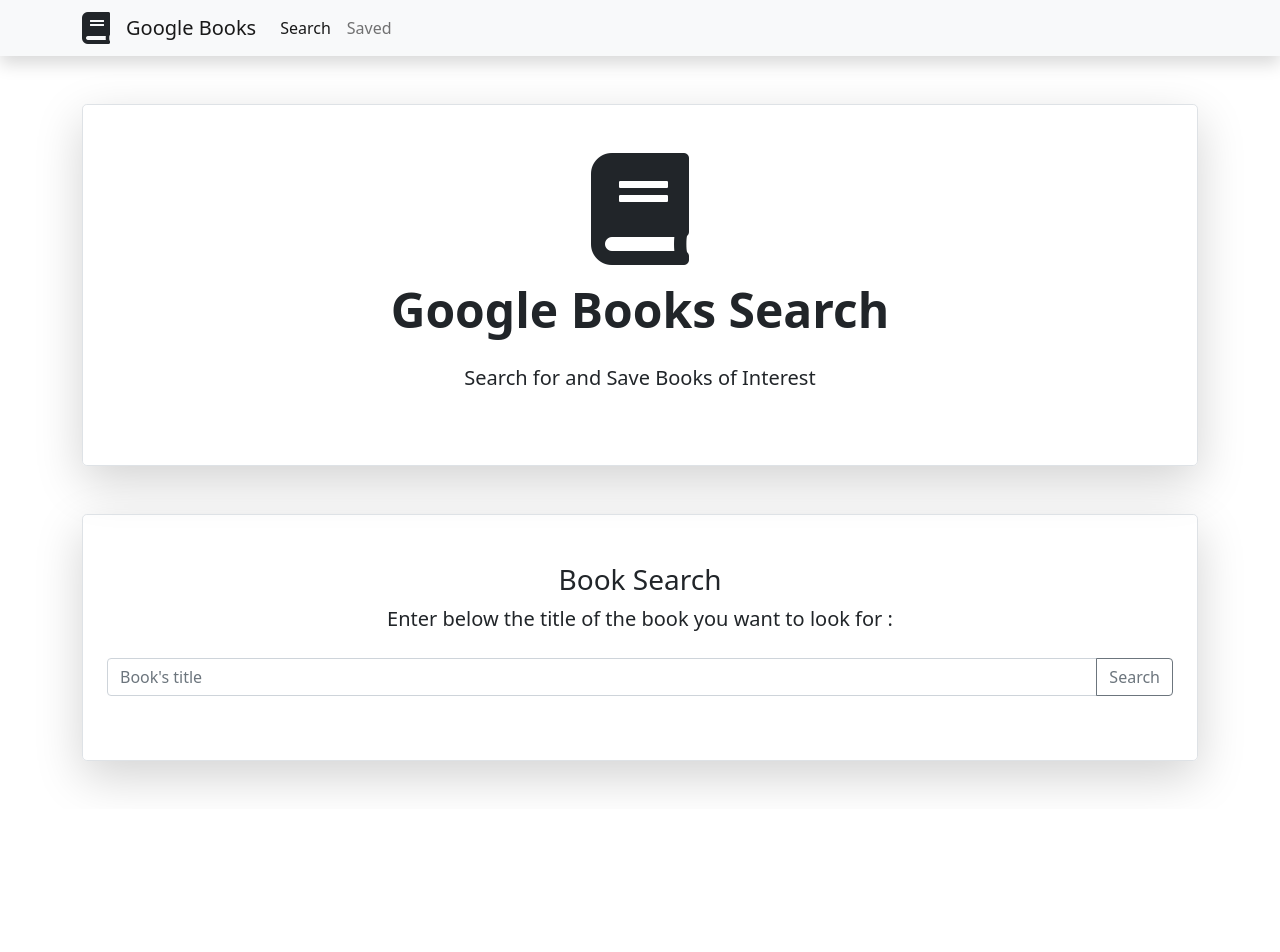
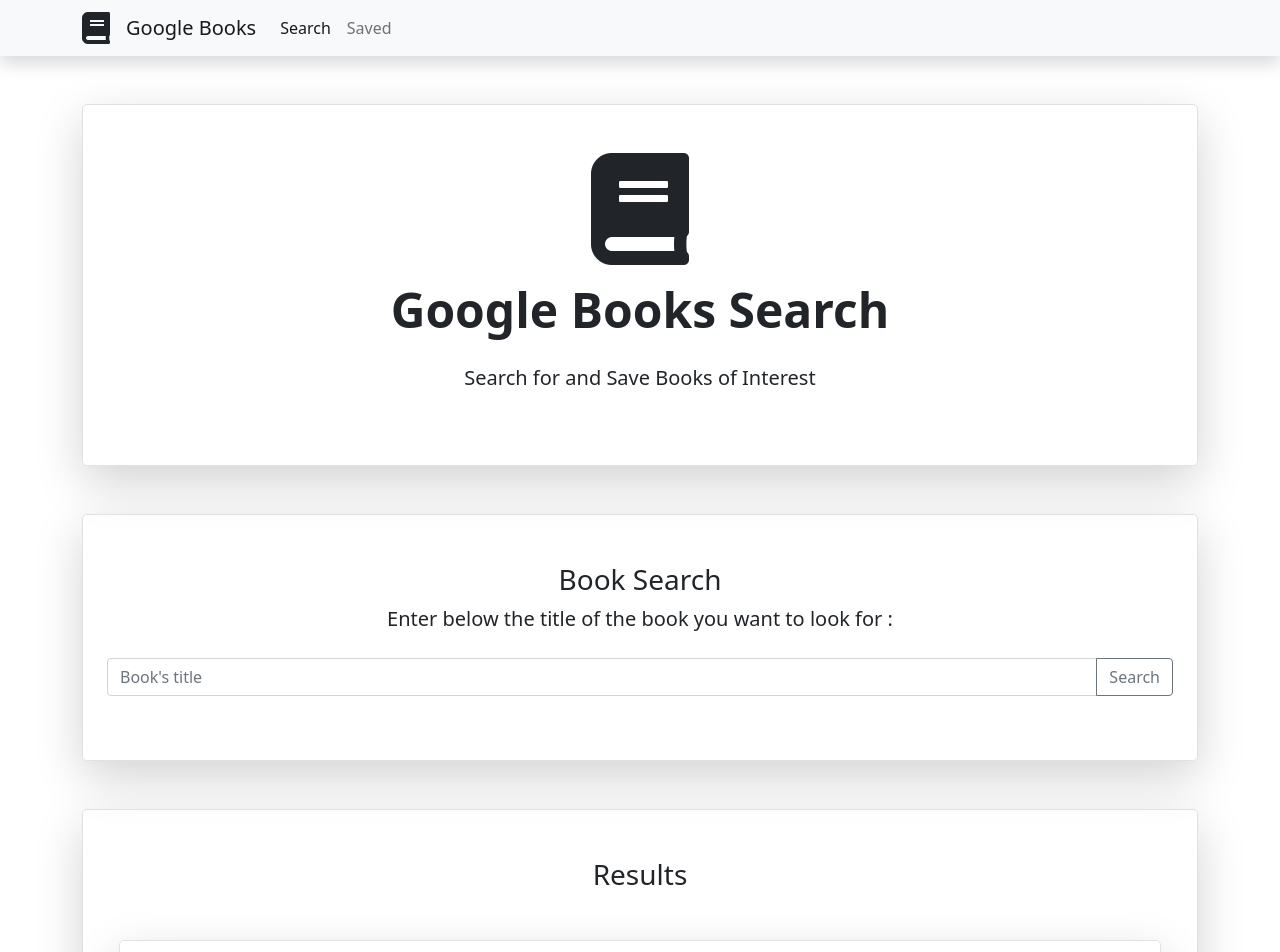
Before and after one commit to SaadiaELF/Google_Books-_Search_SEF, a React (Create React App) app in the folder client/: page / in a window 1280 px wide. Shown: the top 952 px of the page. Before the commit the page ends 809 px from the top, so only its background shows below. Built offline with nearby package versions, Linux system fonts and the light colour scheme; a web font is replaced by a local one.

Commit message:
Adding results component to the page

```diff
--- a/client/src/pages/Search.js
+++ b/client/src/pages/Search.js
@@ -1,6 +1,7 @@
 import React from "react";
 import Hero from "../components/Hero";
 import Navbar from "../components/Navbar";
+import Results from "../components/Results";
 import SearchInput from "../components/SearchInput";
 function Search() {
     return (
@@ -8,7 +9,8 @@
             <Navbar />
             <Hero />
             <SearchInput />
-        </div>
+            <Results/>
+            </div>
     )
 };
 
```
